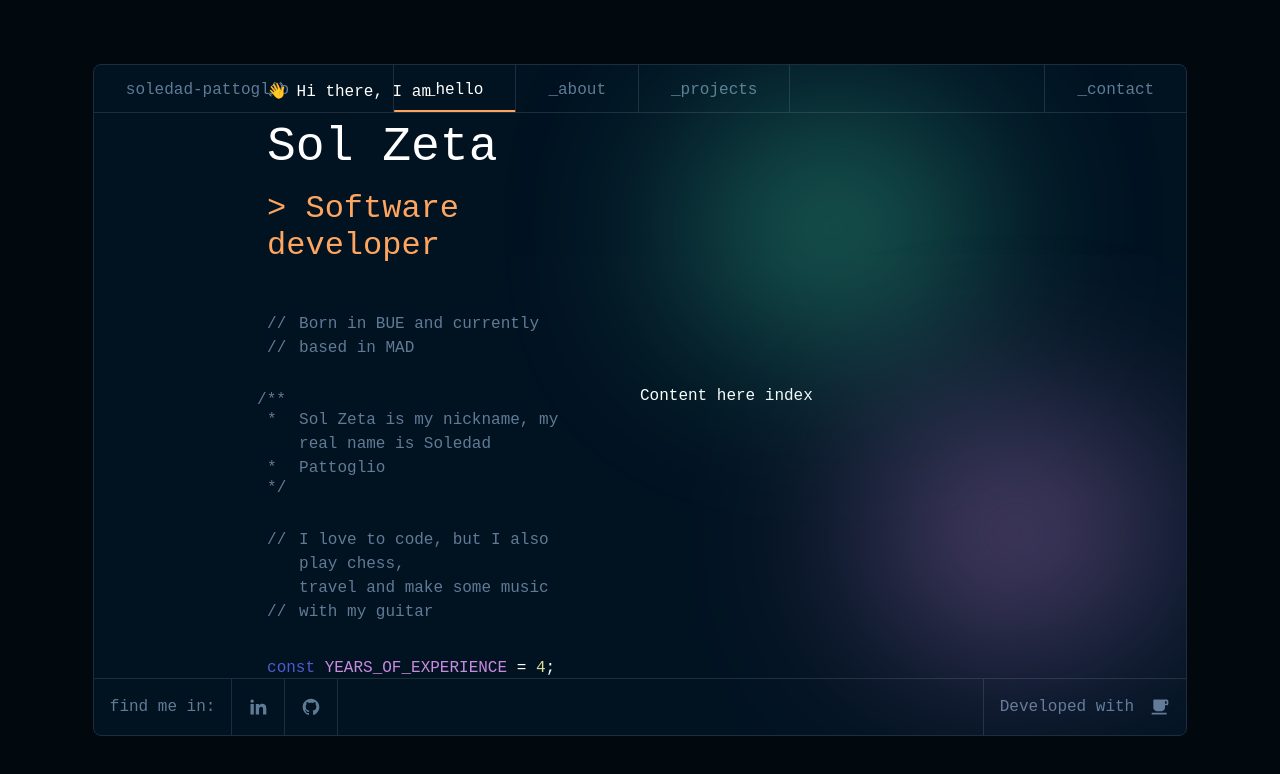
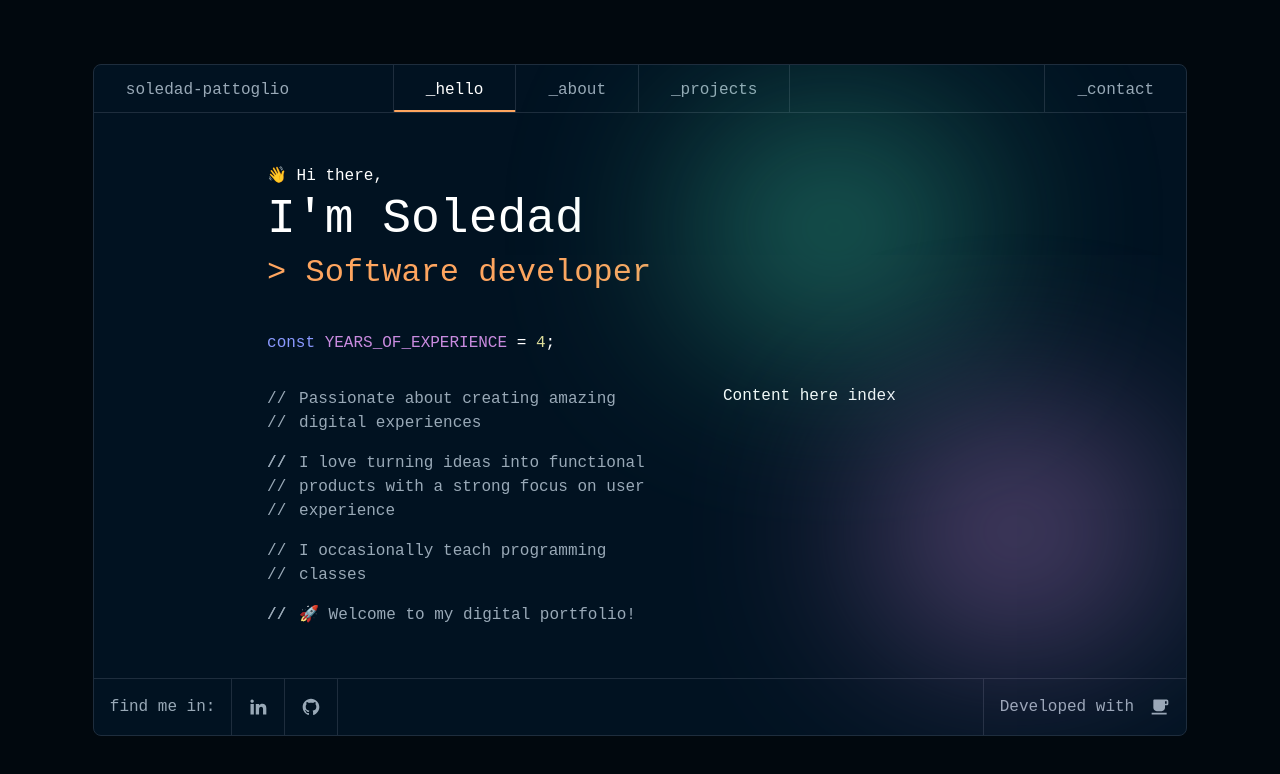
Before and after one commit to Sol-Zeta/sol-zeta-dev, a Next.js app: page / in a window 1280 px wide. Shown: the top 774 px of the page. Built offline with nearby package versions, Linux system fonts and the light colour scheme; a web font is replaced by a local one.

Commit message:
Fix home content

```diff
--- a/package.json
+++ b/package.json
@@ -13,6 +13,7 @@
     "@emotion/styled": "^11.11.5",
     "@testing-library/react": "^16.0.0",
     "@types/styled-components": "^5.1.34",
+    "dompurify": "^3.1.6",
     "next": "14.2.4",
     "react": "^18",
     "react-dom": "^18",
--- a/src/components/Code/Code.styled.ts
+++ b/src/components/Code/Code.styled.ts
@@ -12,12 +12,12 @@ interface CodeLineProps {
 export const CodeWrapper = styled.div<CodeLineProps>`
   color: ${getColor("code").comments};
   position: relative;
-  margin: ${({codeMargin}) => codeMargin && codeMargin};
-  padding: ${({codePadding}) => codePadding && codePadding};
+  margin: ${({ codeMargin }) => codeMargin && codeMargin};
+  padding: ${({ codePadding }) => codePadding && codePadding};
 `;
 export const CodeLine = styled.div<CodeLineProps>`
-  margin: ${({codeMargin}) => codeMargin && codeMargin};
-  padding: ${({codePadding}) => codePadding && codePadding};
+  margin: ${({ codeMargin }) => codeMargin && codeMargin};
+  padding: ${({ codePadding }) => codePadding && codePadding};
 `;
 export const Key = styled.span`
   color: ${getColor("code").key};
@@ -32,3 +32,21 @@ export const Value = styled.span<ValueProps>`
   color: ${({ isNumber }) =>
     isNumber ? getColor("code").number : getColor("code").value};
 `;
+
+export const Brakets = styled.span`
+  &::before{
+    color: ${getColor("secondary").blue};
+    content: '[';
+  }
+  &::after{
+    content: ']';
+    color: ${getColor("secondary").blue};
+  }
+`;
+
+export const Comma = styled.span`
+  color: ${getColor("secondary").white};
+  &::after {
+    content: ", ";
+  }
+`;
--- a/src/components/Code/index.tsx
+++ b/src/components/Code/index.tsx
@@ -6,6 +6,8 @@ import {
   Value,
   Variable,
   CodeLine,
+  Brakets,
+  Comma,
 } from "./Code.styled";
 import CommentLine from "./CommentLine";
 import { useHeight } from "@/context/HeightContext";
@@ -13,7 +15,7 @@ import { useHeight } from "@/context/HeightContext";
 export interface CodeLine {
   comment?: string;
   variable?: string;
-  value?: string | number;
+  value?: string | number | (string | number)[];
   codeMargin?: string;
   codePadding?: string;
   isBlock?: boolean;
@@ -30,6 +32,33 @@ const Code: FC<CodeProps> = ({ codeLines, codeMargin, codePadding }) => {
   const codeRef = useRef<HTMLDivElement>(null);
   const { setHeight } = useHeight();
 
+  const parseValue = (value?: number | string | (string | number)[]) => {
+    switch (typeof value) {
+      case "string":
+        return `'${value}'`;
+      case "number":
+        return value;
+      case "object":
+        if (Array.isArray(value)) {
+          return (
+            <Brakets>
+              {value.map((item, index) => {
+                if (index === value.length - 1) return `'${item}'`;
+                return (
+                  <>
+                    {`'${item}'`}
+                    <Comma />
+                  </>
+                );
+              })}
+            </Brakets>
+          );
+        }
+      default:
+        return value;
+    }
+  };
+
   useEffect(() => {
     if (!codeRef?.current?.offsetHeight) {
       return;
@@ -45,19 +74,25 @@ const Code: FC<CodeProps> = ({ codeLines, codeMargin, codePadding }) => {
     >
       {codeLines.map((line: CodeLine) =>
         line.comment ? (
-          <CodeLine key={line.comment} codeMargin={line.codeMargin} codePadding={line.codePadding}>
+          <CodeLine
+            key={line.comment}
+            codeMargin={line.codeMargin}
+            codePadding={line.codePadding}
+          >
             <CommentLine isBlock={line.isBlock} comment={line.comment} />
           </CodeLine>
         ) : (
-          <CodeLine key={line.value} codeMargin={line.codeMargin} codePadding={line.codePadding}>
+          <CodeLine
+            key={line.comment}
+            codeMargin={line.codeMargin}
+            codePadding={line.codePadding}
+          >
             <Key>{`const${" "}`}</Key>
             <Variable>{`${line.variable} `}</Variable>
             <Operator>{`=${" "}`}</Operator>
-            <Value isNumber={typeof line.value === "number"}>{`${
-              typeof line.value === "number"
-                ? line.value
-                : "'" + line.value + "'"
-            }`}</Value>
+            <Value isNumber={typeof line.value === "number"}>
+              {parseValue(line.value)}
+            </Value>
             <Operator>{`;`}</Operator>
           </CodeLine>
         )
--- a/src/components/IdeLayout/IdeLayout.styled.ts
+++ b/src/components/IdeLayout/IdeLayout.styled.ts
@@ -1,4 +1,4 @@
-import { getColor } from "@/styles/utils";
+import { getBreakpoint, getColor } from "@/styles/utils";
 import { styled } from "styled-components";
 
 interface TabProps {
@@ -17,6 +17,9 @@ export const ContentContainer = styled.div`
   max-width: 100%;
   height: 100%;
   display: flex;
+  flex-direction: column;
+  @media (min-width: ${getBreakpoint("md")}) {
+  }
 `;
 export const LeftContainer = styled.div`
   position: relative;
--- a/src/components/Layout/Layout.styled.ts
+++ b/src/components/Layout/Layout.styled.ts
@@ -38,8 +38,8 @@ export const LayoutWrapper = styled.div`
   overflow: hidden;
   width: 95%;
   border-radius: ${getTheme("borderRadius", "md")};
-  @media (max-width: ${getBreakpoint("md")}) {
-    display: none;
+  @media (min-width: ${getBreakpoint("md")}) {
+
   }
 `;
 
--- a/src/components/Layout/index.tsx
+++ b/src/components/Layout/index.tsx
@@ -23,9 +23,9 @@ const Layout: React.FC<LayoutProps> = ({ children }) => {
       <ThemeProvider theme={theme}>
         <GlobalStyles />
         <LayoutContainer>
-        <NonDesktopMessage>
+        {/* <NonDesktopMessage>
           Please access to the app from a desktop device
-        </NonDesktopMessage>
+        </NonDesktopMessage> */}
         <LayoutWrapper>
           <NavBar />
           <PageWrapper>{children}</PageWrapper>
--- a/src/pages/about/index.tsx
+++ b/src/pages/about/index.tsx
@@ -21,10 +21,11 @@ const About: React.FC<AboutProps> = () => {
           <CodeTree key={data.id} data={snippet as CodeTreeItemProps[]} />
         ),
     }));
+
   return (
     <IdeLayout
       menuItems={TREE_MENU_DATA as unknown as TreeMenuItem[]}
-      mainContent={getLeftContent()}
+      filesContent={getLeftContent()}
     />
   );
 };
--- a/src/pages/index.tsx
+++ b/src/pages/index.tsx
@@ -13,20 +13,40 @@ interface Props {
 
 const homeSnippet: CodeLine[] = [
   {
-    comment: "Born in BUE and currently based in MAD",
+    codeMargin: "32px 0",
+    variable: "YEARS_OF_EXPERIENCE",
+    value: 4,
   },
+  // {
+  //   codeMargin: "32px 0",
+  //   variable: "FAV_TECH_STACK",
+  //   value: ["ReactJS", "NextJS", "SASS", "GraphQL"],
+  // },
   {
-    comment: "Sol Zeta is my nickname, my real name is Soledad Pattoglio",
-    isBlock: true
+    comment: "Passionate about creating amazing digital experiences",
+    codeMargin: "0 0 16px 0",
   },
   {
     comment:
-      "I love to code, but I also play chess, \ntravel and make some music with my guitar",
+      "I love turning ideas into functional ",
   },
   {
-    codeMargin: '32px 0',
-    variable: "YEARS_OF_EXPERIENCE",
-    value: 4,
+    comment:
+      "products with a strong focus on user experience",
+    codeMargin: "0 0 16px 0",
+  },
+  // {
+  //   comment:
+  //     "When I'm not coding, you'll find me exploring new technologies, savoring a good cup of coffee, or playing chess",
+  //   codeMargin: "0 0 16px 0",
+  // },
+  {
+    comment:
+      "I occasionally teach programming classes",
+    codeMargin: "0 0 16px 0",
+  },
+  {
+    comment: "🚀 Welcome to my digital portfolio!",
   },
 ];
 
@@ -39,8 +59,8 @@ const Home: React.FC<Props> = () => {
       </Background>
       <ArticleWrapper>
         <ArticleHeader>
-          <p>👋 Hi there, I am</p>
-          <h1>Sol Zeta</h1>
+          <p>👋 Hi there,</p>
+          <h1>I'm Soledad</h1>
           <h2>{"> Software developer"}</h2>
         </ArticleHeader>
         <Code codeLines={homeSnippet} />
--- a/src/styles/pages/home.styled.ts
+++ b/src/styles/pages/home.styled.ts
@@ -18,13 +18,14 @@ export const ArticleWrapper = styled.article`
   justify-content: center;
   &:first-of-type {
     padding: 120px 64px;
+    width: 70%;
   }
 `;
 export const ArticleHeader = styled.div`
-  margin-bottom: 48px;
+  margin-bottom: 8px;
   h1 {
-    margin-top: 16px;
-    margin-bottom: 16px;
+    margin-top: 4px;
+    margin-bottom: 8px;
   }
   h2 {
     color: ${getColor('accent').orange}
--- a/src/styles/theme.ts
+++ b/src/styles/theme.ts
@@ -1,11 +1,11 @@
 import { DefaultTheme } from "styled-components";
 
 export const colors = {
-  gray: "#607B96",
+  gray: "#99A9B7",
   buttonGray: "#1C2B3A",
   buttonLightGray: "#263B50",
   green: "#3C9D93",
-  blue: "#4D5BCE",
+  blue: "#8A99FF",
   black: "#000000",
   white: "#FFFFFF",
   white70: "#FFFFFFB3",
```
Also changed, not shown: 1 other file (tests, documents, lock files or other folders).
